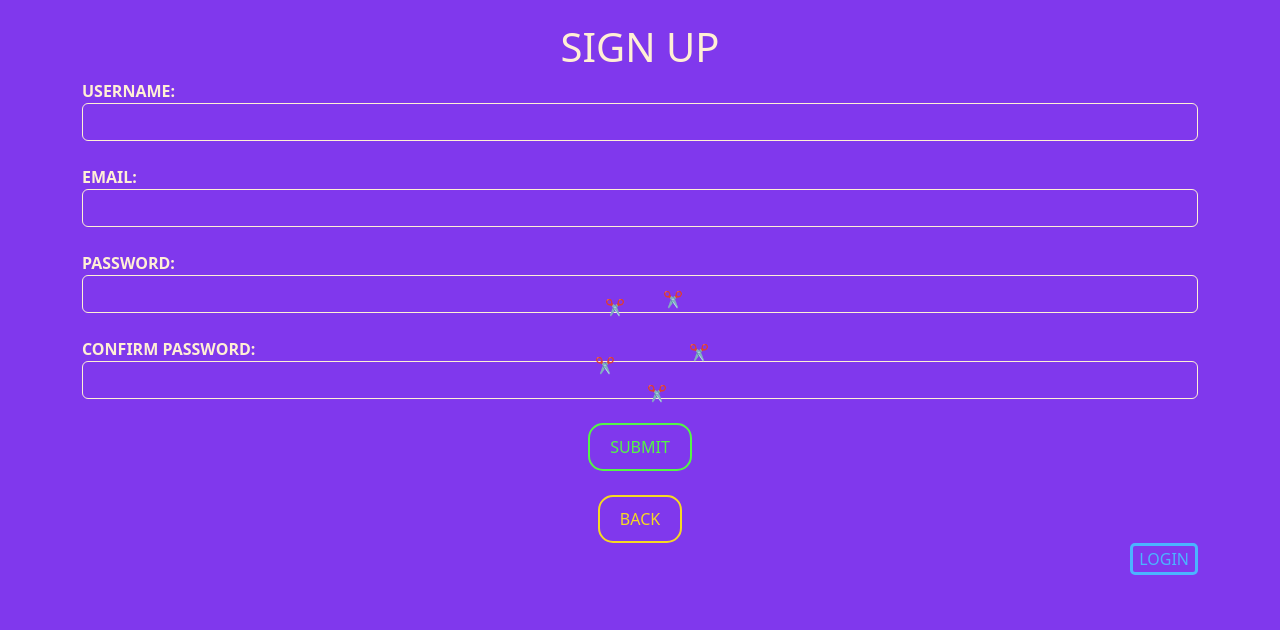
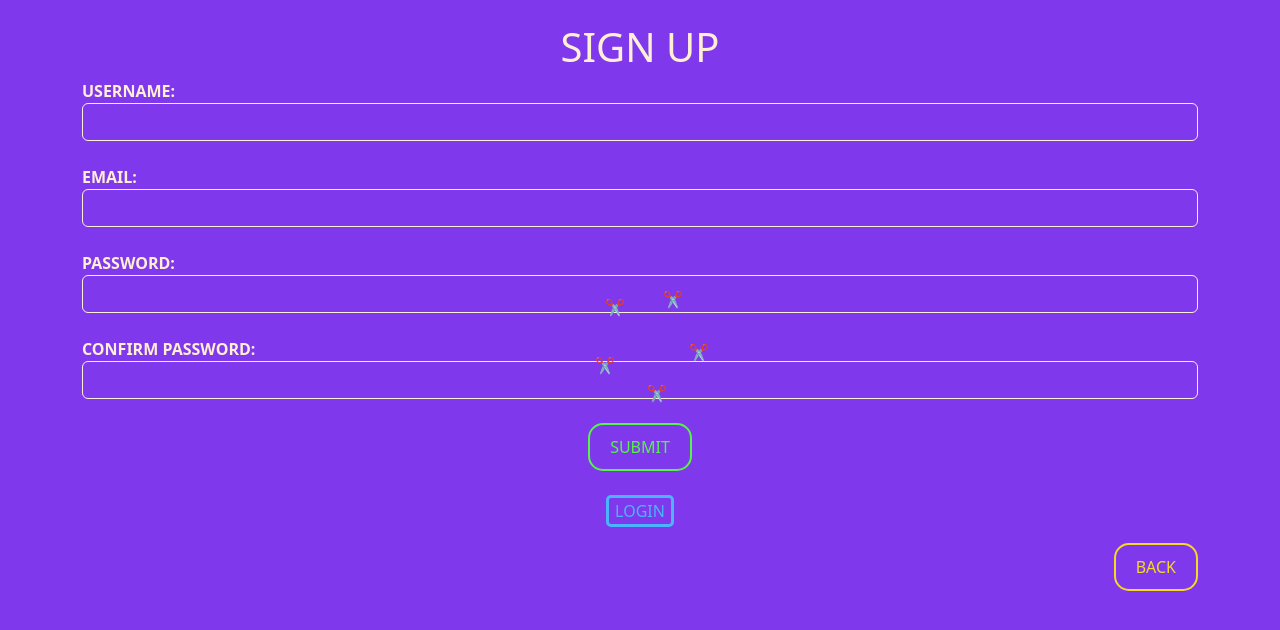
Before and after one commit to iamprecieee/scissor-app, a Flask app: page /signup in a window 1280 px wide. Shown: the part 69-699 px from the top of the page. Run offline with Flask 2, Linux system fonts and the light colour scheme; some libraries are stand-ins or nearby versions.

Commit message:
Update signup.html

```diff
--- a/scissor/templates/signup.html
+++ b/scissor/templates/signup.html
@@ -32,9 +32,10 @@
 </form>
 <br>
 <div align="center">
+    <a href="/login"><button type="button" class="btn-qr">LOGIN</button></a>
+</div>
+<p></p>
+<div align="right">
     <a href="/home"><button type="button" class="btn-outline">BACK</button></a>
 </div>
-<div align="right">
-    <a href="/login"><button type="button" class="btn-qr">LOGIN</button></a>
-</div>
 {% endblock %}
```
